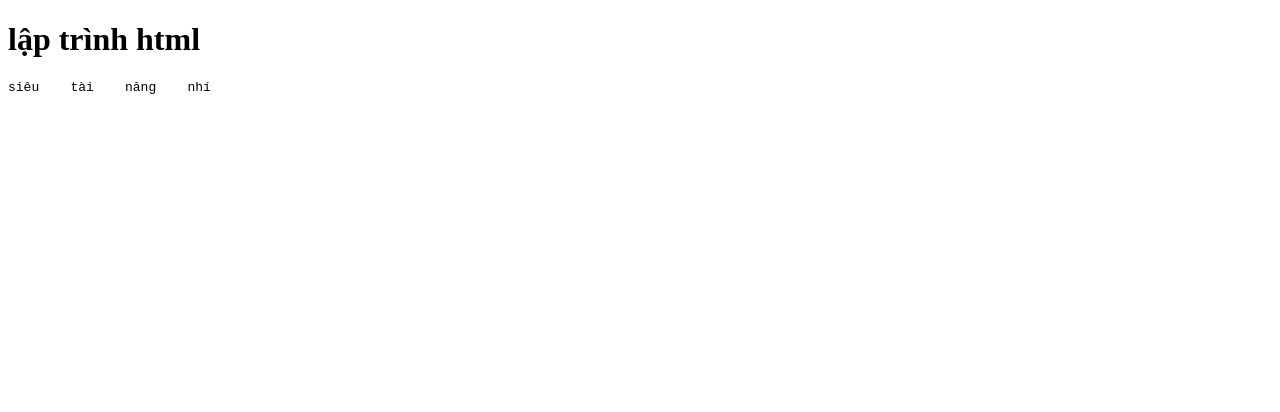
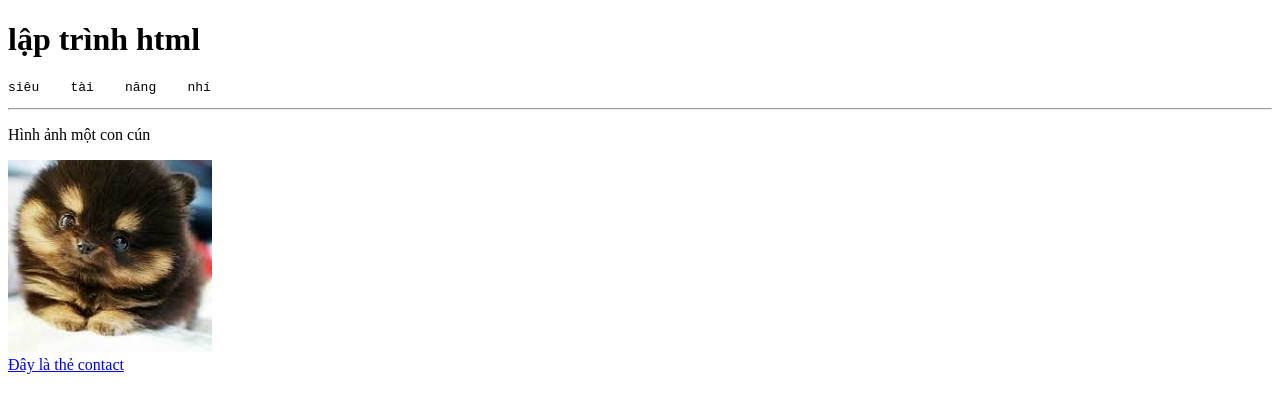
Before and after one commit to sangnps/duan5, a plain HTML site: page index.html in a window 1280 px wide. Drawn offline with Linux system fonts and the light colour scheme.

Commit message:
thêm thẻ contact và sửa đổi index.html lần 1

```diff
--- a/index.html
+++ b/index.html
@@ -8,5 +8,9 @@
   <body>
     <h1>lập trình html</h1>
     <pre>siêu    tài    năng    nhí</pre>
+    <hr />
+    <p>Hình ảnh một con cún</p>
+    <img src="/img/hình ảnh con cún.jpg" alt="" /><br />
+    <a href="/contact.html">Đây là thẻ contact</a>
   </body>
 </html>
```
Also changed, not shown: contact.html (added, +14 -0 lines).
